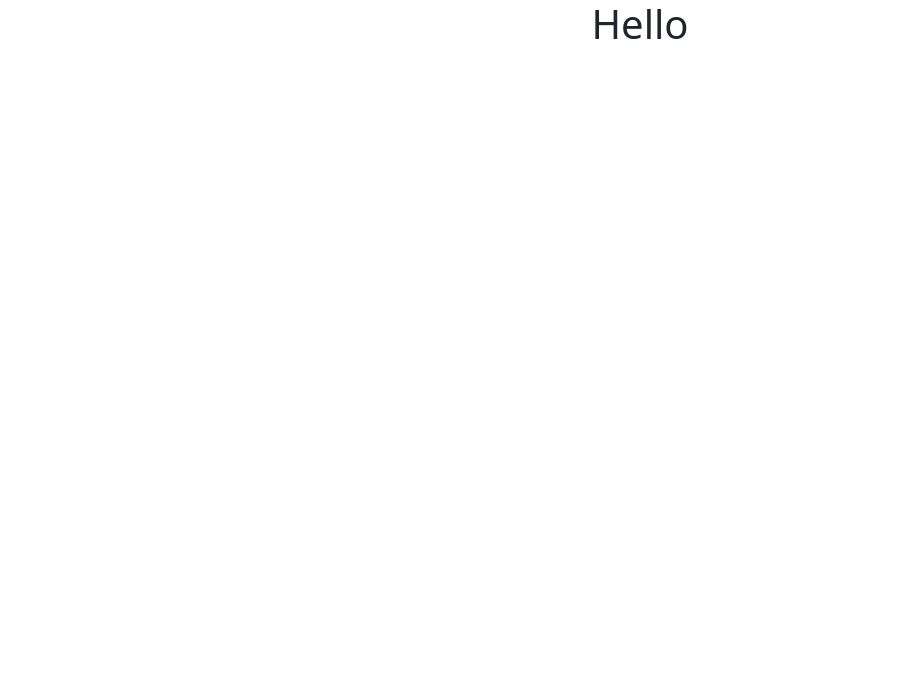
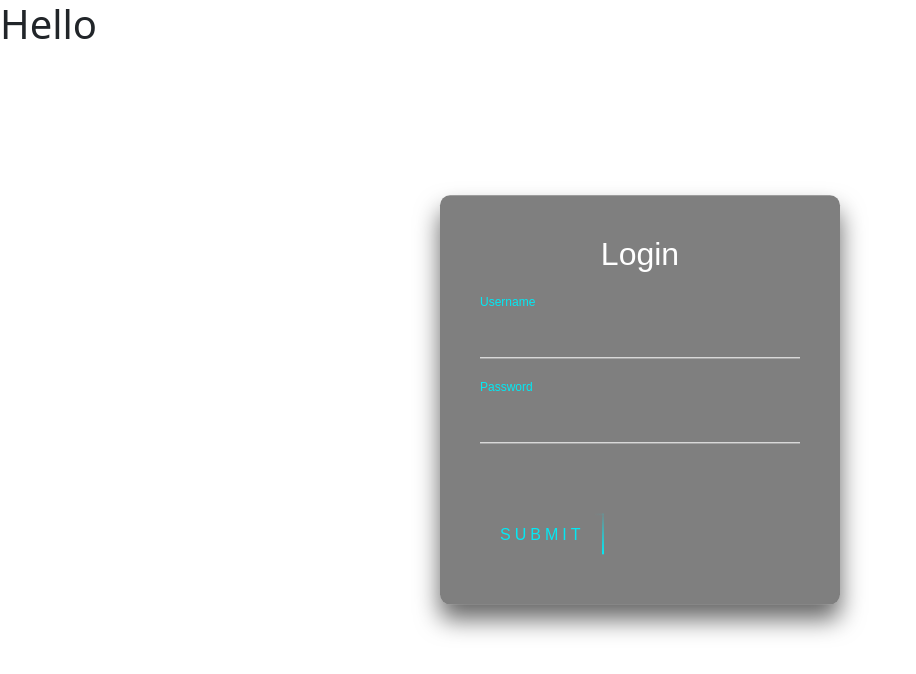
Before and after one commit to AkshayPatil96/WebGalaxy, a React (Create React App) app in the folder client/: page / in a window 1280 px wide. Shown: the top 674 px of the page, without its empty margins (0-916 px from the left). Built offline with nearby package versions, Linux system fonts and the light colour scheme.

Commit message:
article page login page frontend done

```diff
--- a/client/src/App.js
+++ b/client/src/App.js
@@ -1,10 +1,13 @@
-import logo from "./logo.svg";
-import "./App.css";
+
+import Login from './components/login/login';
+import Article from './pages/Article/Article';
 
 function App() {
   return (
     <div className="App">
       <h1>Hello</h1>
+      {/* <Article /> */}
+    <Login />
     </div>
   );
 }
--- a/client/src/components/login/login.jsx
+++ b/client/src/components/login/login.jsx
@@ -0,0 +1,31 @@
+import React from "react";
+import styles from "./login.module.css"
+
+const Login = () => {
+  return (
+    <div className={styles.loginParent}>
+      <div className={styles.loginBox}>
+        <h2>Login</h2>
+        <form>
+          <div className={styles.userBox}>
+            <input type="text" name="" required="" />
+            <label>Username</label>
+          </div>
+          <div className={styles.userBox}>
+            <input type="password" name="" required="" />
+            <label>Password</label>
+          </div>
+          <a href="#">
+            <span></span>
+            <span></span>
+            <span></span>
+            <span></span>
+            Submit
+          </a>
+        </form>
+      </div>
+    </div>
+  );
+};
+
+export default Login;
--- a/client/src/components/login/login.module.css
+++ b/client/src/components/login/login.module.css
@@ -0,0 +1,164 @@
+.loginParent{
+    margin:0;
+  padding:0;
+  font-family: sans-serif;
+  background: linear-gradient(#141e30, #243b55);
+}
+.loginBox {
+    position: absolute;
+    top: 50%;
+    left: 50%;
+    width: 400px;
+    padding: 40px;
+    transform: translate(-50%, -50%);
+    background: rgba(0,0,0,.5);
+    box-sizing: border-box;
+    box-shadow: 0 15px 25px rgba(0,0,0,.6);
+    border-radius: 10px;
+  }
+
+  .loginBox h2 {
+    margin: 0 0 30px;
+    padding: 0;
+    color: #fff;
+    text-align: center;
+  }
+
+  .loginBox .userBox {
+    position: relative;
+  }
+
+  .loginBox .userBox input {
+    width: 100%;
+    padding: 10px 0;
+    font-size: 16px;
+    color: #fff;
+    margin-top: 10px ;
+    margin-bottom: 30px;
+    border: none;
+    border-bottom: 1px solid #fff;
+    outline: none;
+    background: transparent;
+  }
+  .loginBox .userBox label {
+    position: absolute;
+    top:0;
+    left: 0;
+    padding: 10px 0;
+    font-size: 16px;
+    color: #fff;
+    pointer-events: none;
+    transition: .5s;
+  }
+
+  .loginBox .userBox input:focus ~ label,
+  .loginBox .userBox input:valid ~ label {
+    top: -20px;
+    left: 0;
+    color: #03e9f4;
+    font-size: 12px;
+  }
+
+  .loginBox form a {
+    position: relative;
+    display: inline-block;
+    padding: 10px 20px;
+    color: #03e9f4;
+    font-size: 16px;
+    text-decoration: none;
+    text-transform: uppercase;
+    overflow: hidden;
+    transition: .5s;
+    margin-top: 40px;
+    letter-spacing: 4px
+  }
+
+  .loginBox a:hover {
+    background: #03e9f4;
+    color: #fff;
+    border-radius: 5px;
+    box-shadow: 0 0 5px #03e9f4,
+                0 0 25px #03e9f4,
+                0 0 50px #03e9f4,
+                0 0 100px #03e9f4;
+  }
+
+  .loginBox a span {
+    position: absolute;
+    display: block;
+  }
+
+  .loginBox a span:nth-child(1) {
+    top: 0;
+    left: -100%;
+    width: 100%;
+    height: 2px;
+    background: linear-gradient(90deg, transparent, #03e9f4);
+    animation: btn-anim1 1s linear infinite;
+  }
+
+  @keyframes btn-anim1 {
+    0% {
+      left: -100%;
+    }
+    50%,100% {
+      left: 100%;
+    }
+  }
+
+  .loginBox a span:nth-child(2) {
+    top: -100%;
+    right: 0;
+    width: 2px;
+    height: 100%;
+    background: linear-gradient(180deg, transparent, #03e9f4);
+    animation: btn-anim2 1s linear infinite;
+    animation-delay: .25s
+  }
+
+  @keyframes btn-anim2 {
+    0% {
+      top: -100%;
+    }
+    50%,100% {
+      top: 100%;
+    }
+  }
+
+  .loginBox a span:nth-child(3) {
+    bottom: 0;
+    right: -100%;
+    width: 100%;
+    height: 2px;
+    background: linear-gradient(270deg, transparent, #03e9f4);
+    animation: btn-anim3 1s linear infinite;
+    animation-delay: .5s
+  }
+
+  @keyframes btn-anim3 {
+    0% {
+      right: -100%;
+    }
+    50%,100% {
+      right: 100%;
+    }
+  }
+
+  .loginBox a span:nth-child(4) {
+    bottom: -100%;
+    left: 0;
+    width: 2px;
+    height: 100%;
+    background: linear-gradient(360deg, transparent, #03e9f4);
+    animation: btn-anim4 1s linear infinite;
+    animation-delay: .75s
+  }
+
+  @keyframes btn-anim4 {
+    0% {
+      bottom: -100%;
+    }
+    50%,100% {
+      bottom: 100%;
+    }
+  }
--- /dev/null
+++ b/client/src/pages/Article/Article.jsx
@@ -0,0 +1,82 @@
+import React from 'react'
+import Button from 'react-bootstrap/Button';
+import Col from 'react-bootstrap/Col';
+import FloatingLabel from 'react-bootstrap/FloatingLabel';
+import Form from 'react-bootstrap/Form';
+import Row from 'react-bootstrap/Row';
+import styles from "./article.module.css"
+
+const Article = () => {
+  return (
+    <div>
+       <div className={styles.formDiv}>
+        <h3>𝓦𝓻𝓲𝓽𝓮 𝔂𝓸𝓾𝓻 𝓸𝔀𝓷 𝓐𝓻𝓽𝓲𝓬𝓵𝓮 𝓽𝓸 𝓱𝓮𝓵𝓹 𝓸𝓽𝓱𝓮𝓻 𝓼𝓽𝓾𝓭𝓮𝓷𝓽𝓼</h3>
+        <br />
+       <Form>
+       <Form.Group id={styles.formInputs} style={{marginBottom:"16px" }} className="form-group" >
+            <FloatingLabel controlId="floatingSelect" label="𝓣𝓮𝓬𝓱𝓢𝓽𝓪𝓬𝓴 𝓒𝓪𝓽𝓮𝓰𝓸𝓻𝔂">
+                <Form.Select aria-label="Floating label select example">
+                    <option>𝓞𝓹𝓮𝓷 𝓽𝓱𝓲𝓼 𝓼𝓮𝓵𝓮𝓬𝓽 𝓶𝓮𝓷𝓾</option>
+                    <option value="1">𝓗𝓣𝓜𝓛</option>
+                    <option value="2">𝓒𝓢𝓢</option>
+                    <option value="3">𝓙𝓐𝓥𝓐𝓢𝓒𝓡𝓘𝓟𝓣</option>
+                </Form.Select>
+            </FloatingLabel>
+       </Form.Group>
+
+       <Form.Group id={styles.formInputs} style={{marginBottom:"16px"}} className="form-group" >
+            <FloatingLabel controlId="floatingSelect" label="𝓟𝓵𝓮𝓪𝓼𝓮 𝓹𝓻𝓸𝓿𝓲𝓭𝓮 𝓽𝓸𝓹𝓲𝓬">
+                <Form.Select aria-label="Floating label select example">
+                    <option>𝓞𝓹𝓮𝓷 𝓽𝓱𝓲𝓼 𝓼𝓮𝓵𝓮𝓬𝓽 𝓶𝓮𝓷𝓾</option>
+                    <option value="1">𝓗𝓣𝓜𝓛</option>
+                    <option value="2">𝓒𝓢𝓢</option>
+                    <option value="3">𝓙𝓐𝓥𝓐𝓢𝓒𝓡𝓘𝓟𝓣</option>
+                </Form.Select>
+            </FloatingLabel>
+       </Form.Group>
+
+      <Row className="mb-3">
+        <Form.Group  as={Col} controlId="formGridEmail">
+            <FloatingLabel controlId="floatingInputGrid" label="𝓣𝓲𝓽𝓵𝓮">
+            <Form.Control type="string" placeholder="Title" />
+            </FloatingLabel>
+        </Form.Group>
+
+        <Form.Group  as={Col} controlId="formGridPassword">
+          <FloatingLabel controlId="floatingInputGrid" label="𝓢𝓾𝓫𝓽𝓲𝓽𝓵𝓮">
+            <Form.Control type="string" placeholder="Subtitle" />
+          </FloatingLabel>
+        </Form.Group>
+      </Row>
+
+      <Form.Group id={styles.formInputs} className="mb-3" controlId="formGridAddress1">
+        <FloatingLabel controlId="floatingTextarea2" label="𝓖𝓲𝓿𝓮 𝓫𝓻𝓲𝓮𝓯 𝓭𝓮𝓼𝓬𝓻𝓲𝓹𝓽𝓲𝓸𝓷">
+            <Form.Control
+            as="textarea"
+            placeholder="Give brief description"
+            style={{ height: '140px' }}
+            />
+        </FloatingLabel>
+      </Form.Group>
+
+      <Form.Group id={styles.formInputs} controlId="formFileLg" className="mb-3">
+        <Form.Label>𝓤𝓹𝓵𝓸𝓪𝓭 𝓲𝓶𝓪𝓰𝓮 𝓯𝓲𝓵𝓮 𝓽𝓸 𝓮𝔁𝓹𝓵𝓪𝓲𝓷 𝓶𝓸𝓻𝓮</Form.Label>
+        <Form.Control style={{backgroundColor:'#8ad7e9de',color:'white'}} type="file" size="lg" />
+      </Form.Group>
+
+
+
+      <Form.Group  className="mb-3" id="formGridCheckbox">
+        <Form.Check type="checkbox" label="𝓒𝓱𝓮𝓬𝓴 𝓶𝓮 𝓸𝓾𝓽" />
+      </Form.Group>
+
+      <Button className={styles.submitBtn} variant="info" type="submit">
+      𝓢𝓾𝓫𝓶𝓲𝓽 𝓐𝓻𝓽𝓲𝓬𝓵𝓮
+      </Button>
+    </Form>
+    </div>
+    </div>
+  )
+}
+
+export default Article
--- /dev/null
+++ b/client/src/pages/Article/article.module.css
@@ -0,0 +1,26 @@
+.formDiv{
+    width: 50%;
+    margin: auto;
+    background: linear-gradient(#141e30, #243b55);
+    padding: 2rem 2rem;
+    border-radius: 15px;
+    box-shadow: #3dff94da 6px 2px 16px 0px, #8ad7e9de -6px -2px 16px 0px;
+    color: #78aee0;
+}
+#formInputs{
+    border-bottom:3px solid #78aee0;
+     border-bottom-left-radius:10px;
+     border-bottom-right-radius:10px
+}
+.submitBtn:hover{
+    background: #03e9f4;
+  color: #fff;
+  border-radius: 5px;
+  box-shadow: 0 0 5px #03e9f4,
+              0 0 25px #03e9f4,
+              0 0 50px #03e9f4,
+              0 0 100px #03e9f4;
+}
+.submitBtn{
+    color:#3dff94da
+}
```
